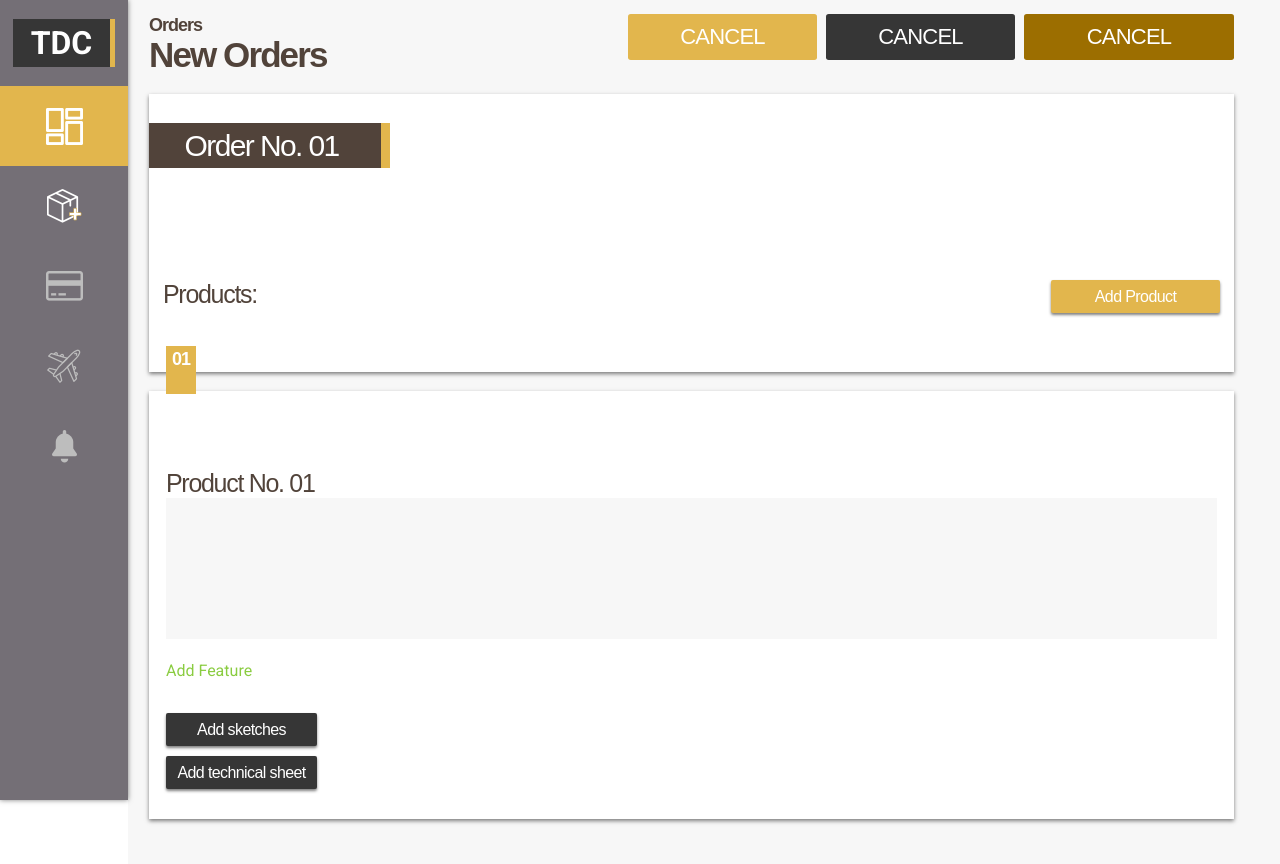
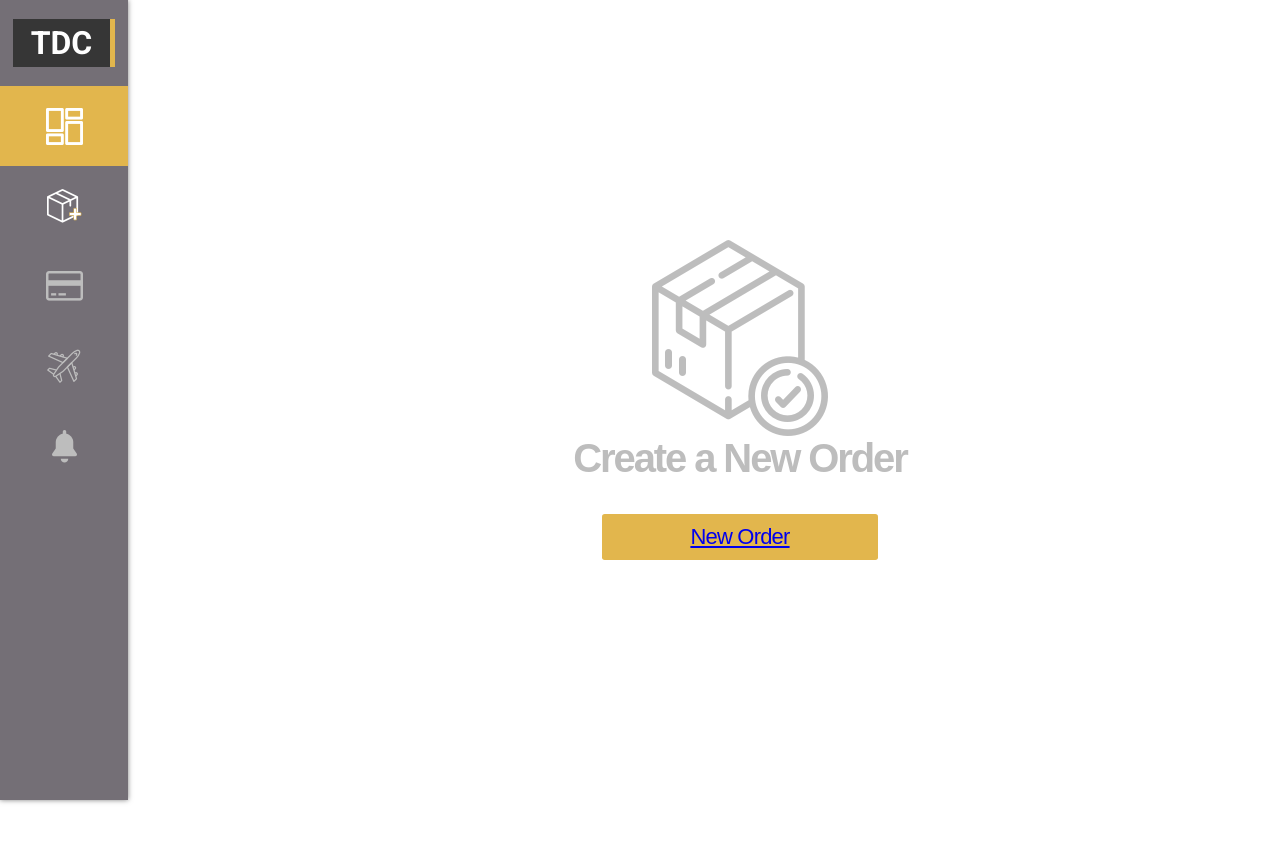
Before and after one commit to AuriferousAurora/TDC-Fashion, a React app: page / in a window 1280 px wide. After the commit the page ends 800 px from the top, so only its background shows below. Built offline with nearby package versions, Linux system fonts and the light colour scheme.

Commit message:
Implemented and tested React Router. Basic functionality in place; needs to be extended to remaining components.

```diff
--- a/package.json
+++ b/package.json
@@ -5,6 +5,7 @@
   "dependencies": {
     "react": "^16.4.1",
     "react-dom": "^16.4.1",
+    "react-router-dom": "^4.3.1",
     "react-scripts": "1.1.4",
     "typeface-roboto": "0.0.54"
   },
--- a/src/abstracts/_mixins.sass
+++ b/src/abstracts/_mixins.sass
@@ -27,9 +27,10 @@
 
 // New shit. Not sure if I'm gonna keep all this or tranfer it into a singular base component. Gotta learn more about React before I can decided that.
 
-=button($w)
+=button($w: auto, $bg-color: $primary-color)
   border: none
   border-radius: $button-border-radius
+  background: $bg-color
   width: $w
   height: 46px
   color: $base-white
--- a/src/components/base/buttons/button.test.js
+++ b/src/components/base/buttons/button.test.js
@@ -1,21 +1,19 @@
 import React, { Component } from 'react';
 
 class ButtonBase extends Component {
-  constructor(props) {
-    super(props);
-    this.handleClick = this.handleClick.bind(this);
-  }
+  // constructor(props) {
+  //   super(props);
+  //   // this.handleClick = this.handleClick.bind(this);
+  // }
 
-  handleClick() {
-    console.log('Click happened. You did it, you brilliant boy, you.');
-    alert('Frickedy-frick-frack, bro! You done did it!');
-  }
+  // handleClick() {
+  //   console.log('Click happened. You did it, you brilliant boy, you.');
+  //   alert('Frickedy-frick-frack, bro! You done did it!');
+  // }
 
   render() {
     return (
-      <button
-        className={'button ' + this.props.className}
-        onClick={this.handleClick}>
+      <button className={'button ' + this.props.className}>
         {this.props.children}
       </button>
     );
--- a/src/components/order-manager/_order-manager-directory.sass
+++ b/src/components/order-manager/_order-manager-directory.sass
@@ -1,4 +1,5 @@
 @import 'dashboard/dashboard'
+@import 'dashboard/empty-view/empty-view'
 @import 'dashboard/product-creator/product-creator'
 @import 'dashboard/product-details/product-details'
 @import 'dashboard/product-instantiation/product-instantiation'
--- /dev/null
+++ b/src/components/order-manager/dashboard/empty-view/_empty-view.sass
@@ -0,0 +1,16 @@
+.empty-view__container
+  +cc-flex(12.5em, auto)
+  position: relative
+  top: 30%
+  left: 50%
+  span.empty-view__text
+    width: 16.938em
+    font-family: Arial
+    font-size: 2.5em
+    font-weight: bold
+    letter-spacing: -2.1px
+    text-align: center
+    color: $on-tertiary-color
+  button.empty-view__button
+    +button(12.556em, $primary-color)
+    margin-top: 1.5em
--- /dev/null
+++ b/src/components/order-manager/dashboard/empty-view/empty-view.js
@@ -0,0 +1,19 @@
+import React, { Component } from 'react';
+import IconEmptyView from './images/IconEmptyView.png';
+import ButtonBase from '../../../base/buttons/button.test';
+
+class EmptyView extends Component {
+  render() {
+    return (
+      <div className='empty-view__container'>
+        <img className='empty-view__icon' src={IconEmptyView} alt='Icon Empty View'/>
+        <span className='empty-view__text'>Create a New Order</span>
+        <ButtonBase className='empty-view__button'>
+          <span>New Order</span>
+        </ButtonBase>
+      </div>
+    );
+  }
+}
+
+export default EmptyView;
--- /dev/null
+++ b/src/components/order-manager/dashboard/empty-view/empty-view.test.js
@@ -0,0 +1,21 @@
+import React, { Component } from 'react';
+import { Link } from 'react-router-dom';
+
+import IconEmptyView from './images/IconEmptyView.png';
+import ButtonBase from '../../../base/buttons/button.test';
+
+class EmptyView extends Component {
+  render() {
+    return (
+      <div className='empty-view__container'>
+        <img className='empty-view__icon' src={IconEmptyView} alt='Icon Empty View'/>
+        <span className='empty-view__text'>Create a New Order</span>
+        <ButtonBase className='empty-view__button'>
+          <Link to='/om/d/new-product'>New Order</Link>
+        </ButtonBase>
+      </div>
+    );
+  }
+}
+
+export default EmptyView;
--- a/src/pages/order-manager/order-manager.test.js
+++ b/src/pages/order-manager/order-manager.test.js
@@ -1,4 +1,6 @@
 import React, {Component, Fragment } from 'react';
+import { BrowserRouter as Router, Route } from 'react-router-dom';
+
 import Sidebar from '../../components/base/sidebar/sidebar.test';
 import DashboardOrderManager from '../../components/order-manager/dashboard/dashboard.test';
 
@@ -8,10 +10,16 @@ import NewOrderIcon from './icons/IconNewOrder.png';
 import PaymentIcon from './icons/IconPaymentsDisable.png';
 import ShippingIcon from './icons/IconShippingDisable.png';
 import NotificationIcon from './icons/IconNotificationsDisable.png';
+import EmptyView from '../../components/order-manager/dashboard/empty-view/empty-view.test';
+
+const Dashboard = () => (
+  <DashboardOrderManager/>
+);
 
 class OrderManager extends Component {
   render() {
     return (
+      <Router>
         <Fragment>
           <Sidebar className={'sidebar--order-manager'}>
             <Logo/>
@@ -21,8 +29,11 @@ class OrderManager extends Component {
             <div className='sidebar__icon sidebar__icon--shipping'><img src={ShippingIcon} alt='shipping'/></div>
             <div className='sidebar__icon sidebar__icon--notifications'><img src={NotificationIcon} alt='notifications'/></div>
           </Sidebar>
-        <DashboardOrderManager/>
+          <Route exact={true} path='/' render={() => <EmptyView/>}/>
+          {/* If it becomes necessary to pass props to a component, use React Router's render method instead of component method. */}
+          <Route path='/om/d/new-product' component={Dashboard}/>
         </Fragment>
+      </Router>
     );
   }
 }
```
Also changed, not shown: src/components/order-manager/dashboard/dashboard.test.js (line endings or trailing spaces), src/components/order-manager/dashboard/empty-view/images/IconEmptyView.png (added), src/styles/index.css, 1 other file. Lines whose indentation alone changed are shown as unchanged.
